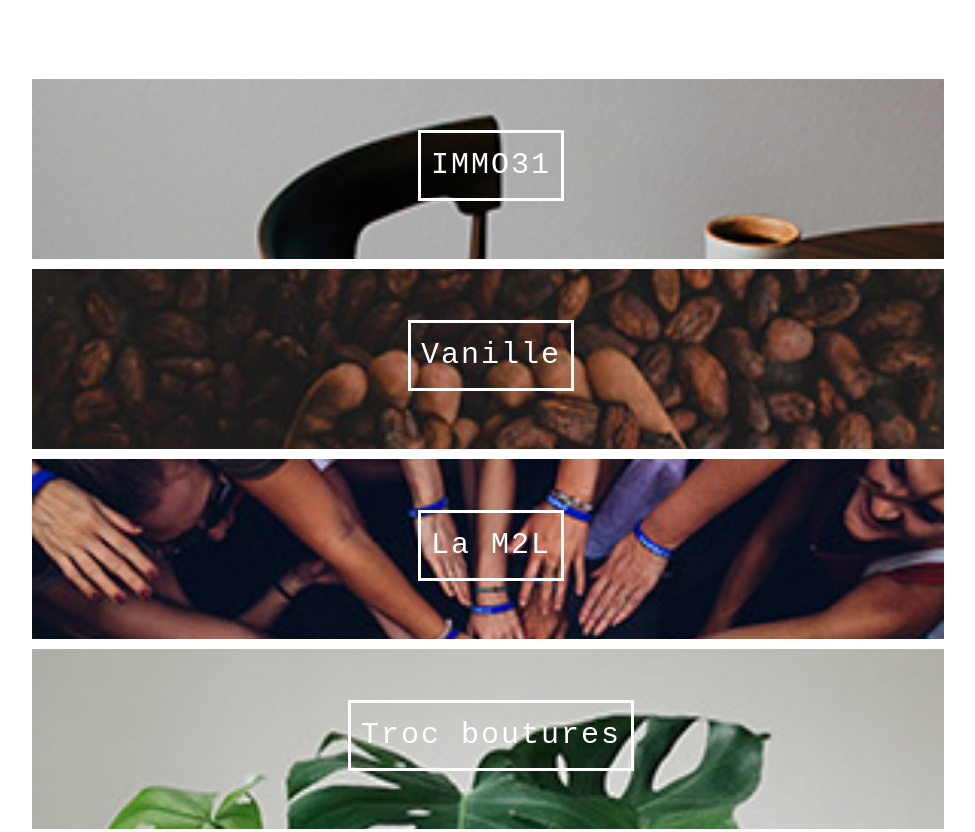
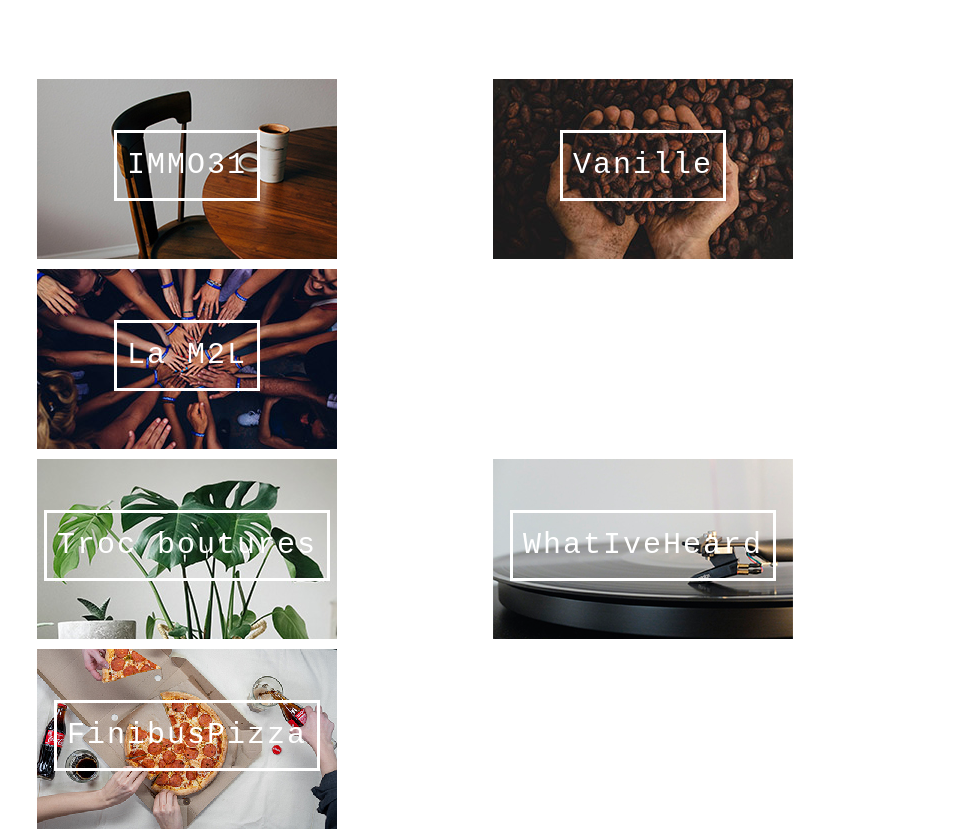
Before and after one commit to nicvlas/nicvlas.github.io, a website with bundled scripts: page index.html in a window 1280 px wide. Shown: the part 3335-4167 px from the top of the page, without its empty margins (303-1278 px from the left). Built offline with nearby package versions, Linux system fonts and the light colour scheme; a web font is replaced by a local one.

Commit message:
bug photos

```diff
--- a/css/mine.css
+++ b/css/mine.css
@@ -25,7 +25,7 @@ img.imgcentreinteret {
 
 /* https://codepen.io/ivhed/pen/BRzWEQ */
 
-.container {
+.containerr {
     width: 300px;
     height: 180px;
     position: relative;
@@ -38,7 +38,7 @@ img.imgcentreinteret {
     position: inherit;
     z-index: 2;
     top: 122px;
-    left: 18px;
+    /*left: 18px;*/
     color: white;
     font-family: 'Roboto Mono', monospace;
     letter-spacing: 2px;
--- a/index.html
+++ b/index.html
@@ -243,8 +243,12 @@
         <section class="resume-section p-3 p-lg-5 d-flex align-items-center" id="projets">
             <div class="w-100">
                 <h2 class="mb-5">Projets</h2>
+
+                <div class="container">
+                    <div class="row">
+                        <div class="col-sm">
                             <!-- IMMO31 -->
-                <div class="container">
+                            <div class="containerr">
                                 <button class="button" data-toggle="modal" data-target="#modalimmo31">IMMO31</button>
                                 <div class="blur-background-immo"></div>
                                 <!-- Modal -->
@@ -282,9 +286,10 @@
                                     </div>
                                 </div>
                             </div>
-
+                        </div>
+                        <div class="col-sm">
                             <!-- Vanille -->
-                <div class="container">
+                            <div class="containerr">
                                 <button class="button" data-toggle="modal" data-target="#modalvanille">Vanille</button>
                                 <div class="blur-background-vanille"></div>
                                 <!-- Modal -->
@@ -323,9 +328,10 @@
                                     </div>
                                 </div>
                             </div>
-
+                        </div>
+                        <div class="col-sm">
                             <!-- M2L -->
-                <div class="container">
+                            <div class="containerr">
                                 <button class="button" data-toggle="modal" data-target="#modalm2l">La M2L</button>
                                 <div class="blur-background-m2l"></div>
                                 <!-- Modal -->
@@ -336,8 +342,8 @@
                                                 <h4 class="modal-title"></h4>
                                             </div>
                                             <div class="modal-body">
-                                    <p>Ce projet, pour une association fictive, a été réalisé dans le cadre des PPE (Projets personnalisés encadrés) de deuxième année de BTS SIO en équipe de deux. Il nous a été demandé par le dirigeant et sa comptable une
-                                        application web permettant aux utilisateurs de pouvoir consulter le catalogue des formations proposées par la M2L. Ils devaient également pouvoir s'y inscrire.</p>
+                                                <p>Ce projet, pour une association fictive, a été réalisé dans le cadre des PPE (Projets personnalisés encadrés) de deuxième année de BTS SIO en équipe de deux. Il nous a été demandé par le dirigeant et sa
+                                                    comptable une application web permettant aux utilisateurs de pouvoir consulter le catalogue des formations proposées par la M2L. Ils devaient également pouvoir s'y inscrire.</p>
                                                 <p>Mme Giroux, la comptable, devait avoir des fonctionnalités supplémentaires, telles que le suivi des paiements et le pouvoir d'ajouter/modifier/supprimer des formations et des sessions.</p>
                                                 <a href="https://github.com/nicvlas/M2L" target="_blank">Voir le code</a>
                                                 <div class="subheading mb-3">Technologies utilisées : </div>
@@ -368,8 +374,15 @@
                                     </div>
                                 </div>
                             </div>
+                        </div>
+                    </div>
+                </div>
+
+                <div class="container">
+                    <div class="row">
+                        <div class="col-sm">
                             <!-- troc boutures-->
-                <div class="container">
+                            <div class="containerr">
                                 <button class="button" data-toggle="modal" data-target="#modaltroc">Troc boutures</button>
                                 <div class="blur-background-troc"></div>
                                 <!-- Modal -->
@@ -413,9 +426,10 @@
                                     </div>
                                 </div>
                             </div>
-
+                        </div>
+                        <div class="col-sm">
                             <!-- WhatIveHeard-->
-                <div class="container">
+                            <div class="containerr">
                                 <button class="button" data-toggle="modal" data-target="#modalWIH">WhatIveHeard</button>
                                 <div class="blur-background-wih"></div>
                                 <!-- Modal -->
@@ -449,9 +463,10 @@
                                     </div>
                                 </div>
                             </div>
-
+                        </div>
+                        <div class="col-sm">
                             <!-- FinibusPizza-->
-                <div class="container">
+                            <div class="containerr">
                                 <button class="button" data-toggle="modal" data-target="#modalFP">FinibusPizza</button>
                                 <div class="blur-background-fp"></div>
                                 <!-- Modal -->
@@ -486,6 +501,11 @@
                                 </div>
                             </div>
                         </div>
+                    </div>
+                </div>
+            </div>
+
+    </div>
     </section>
 
     </div>
```
Lines whose indentation alone changed are shown as unchanged.
